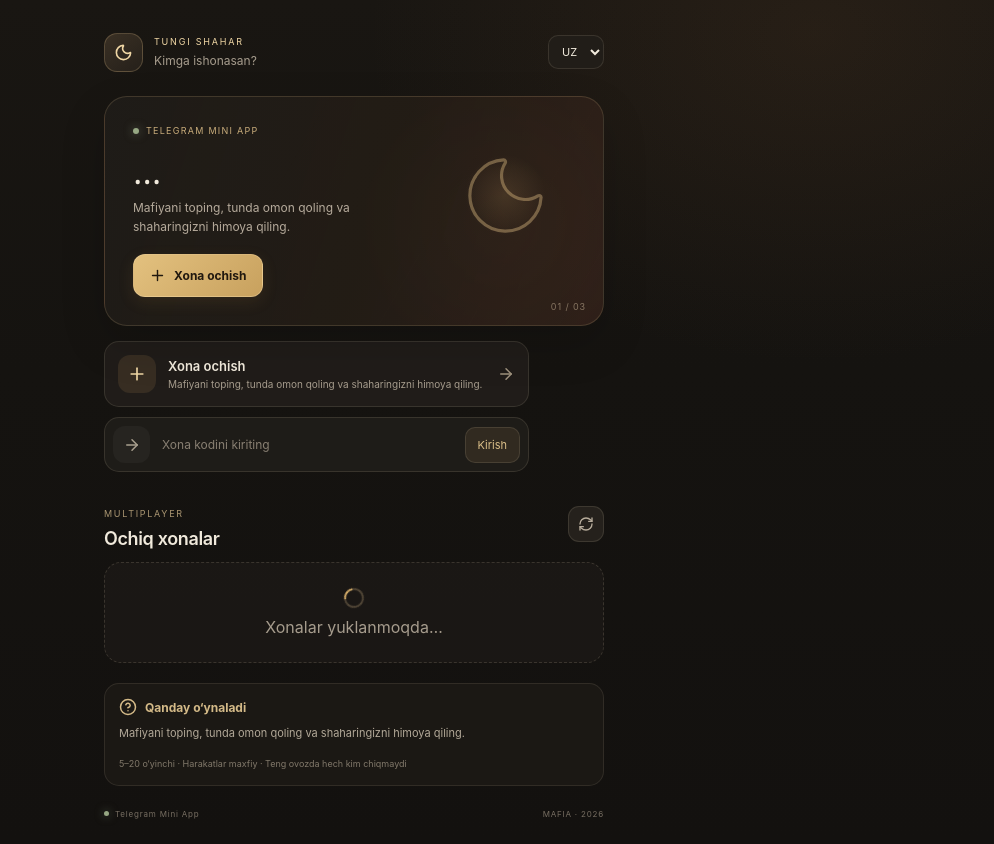
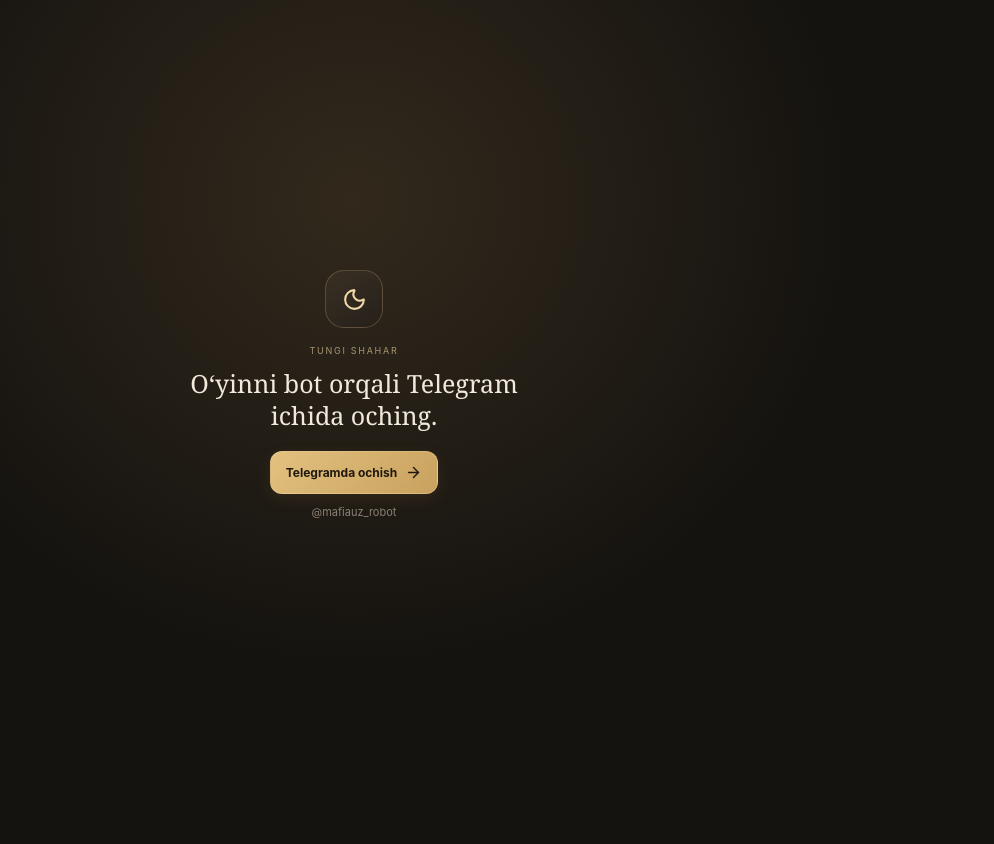
Before and after one commit to Anonymous0322/MafiaCity, a Next.js app: page / in a window 1280 px wide. Shown: the whole page, without its empty margins (286-1280 px from the left). After the commit the page ends 800 px from the top, so only its background shows below. Built offline with nearby package versions, Linux system fonts and the light colour scheme.

Commit message:
css o`zgartirildi

```diff
--- a/app/page.tsx
+++ b/app/page.tsx
@@ -427,22 +427,22 @@ export default function Home() {
     citizen: UsersRound,
   };
 
-  // if (outsideTelegram) {
-  //   return (
-  //     <main className="outside-screen">
-  //       <div className="outside-card">
-  //         <span className="brand-mark"><Moon size={25} /></span>
-  //         <p className="eyebrow">{t.title}</p>
-  //         <h1>{t.authHint}</h1>
-  //         {notice && <p className="auth-error" role="alert">{notice}</p>}
-  //         <a className="primary-button" href={botUrl} target="_blank" rel="noreferrer">
-  //           {t.openTelegram}<ArrowRight size={17} />
-  //         </a>
-  //         <p className="fine-print">@{process.env.NEXT_PUBLIC_TELEGRAM_BOT_USERNAME || "mafiauz_robot"}</p>
-  //       </div>
-  //     </main>
-  //   );
-  // }
+  if (outsideTelegram) {
+    return (
+      <main className="outside-screen">
+        <div className="outside-card">
+          <span className="brand-mark"><Moon size={25} /></span>
+          <p className="eyebrow">{t.title}</p>
+          <h1>{t.authHint}</h1>
+          {notice && <p className="auth-error" role="alert">{notice}</p>}
+          <a className="primary-button" href={botUrl} target="_blank" rel="noreferrer">
+            {t.openTelegram}<ArrowRight size={17} />
+          </a>
+          <p className="fine-print">@{process.env.NEXT_PUBLIC_TELEGRAM_BOT_USERNAME || "mafiauz_robot"}</p>
+        </div>
+      </main>
+    );
+  }
 
   return (
     <main className="app-background">
```
